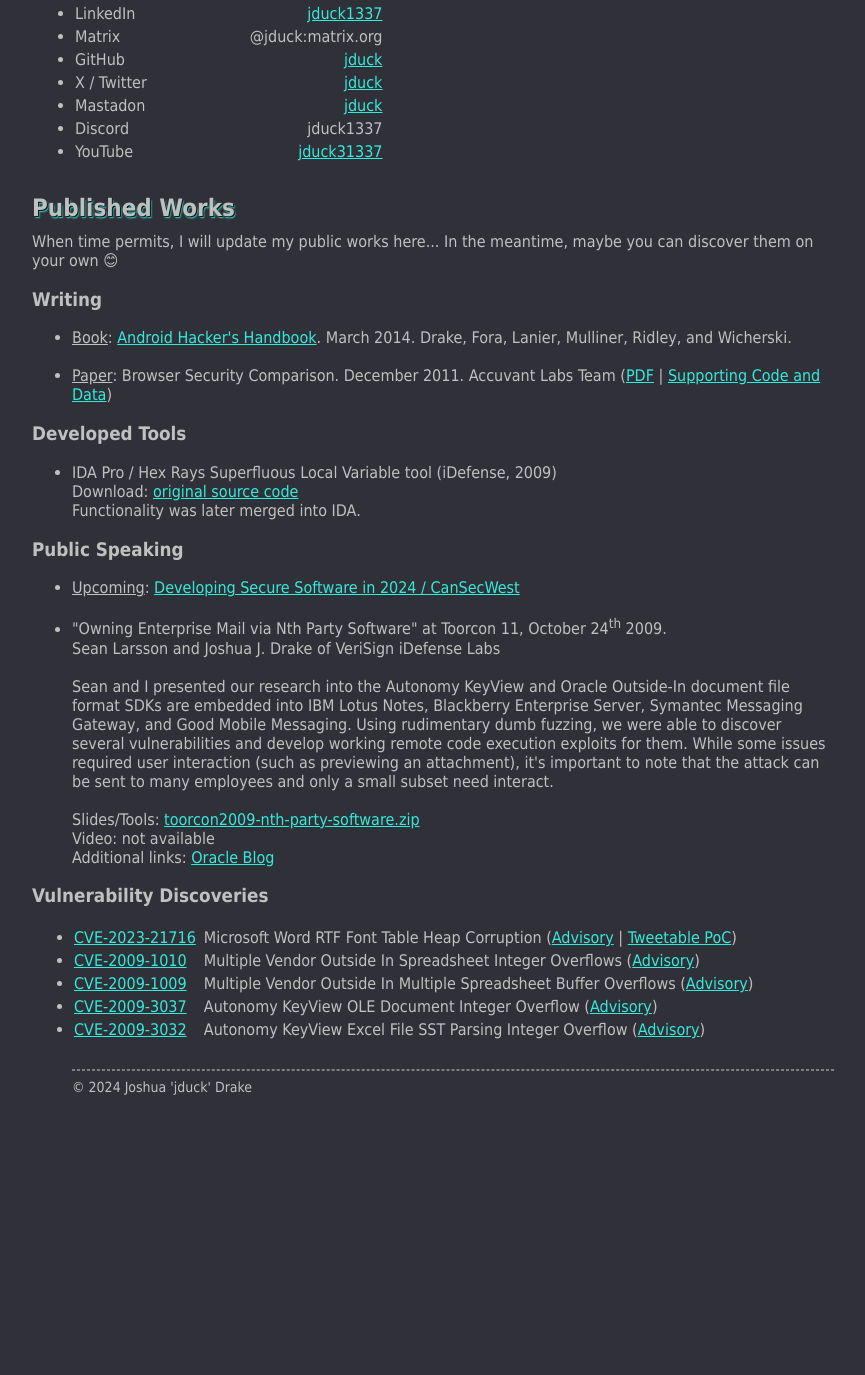
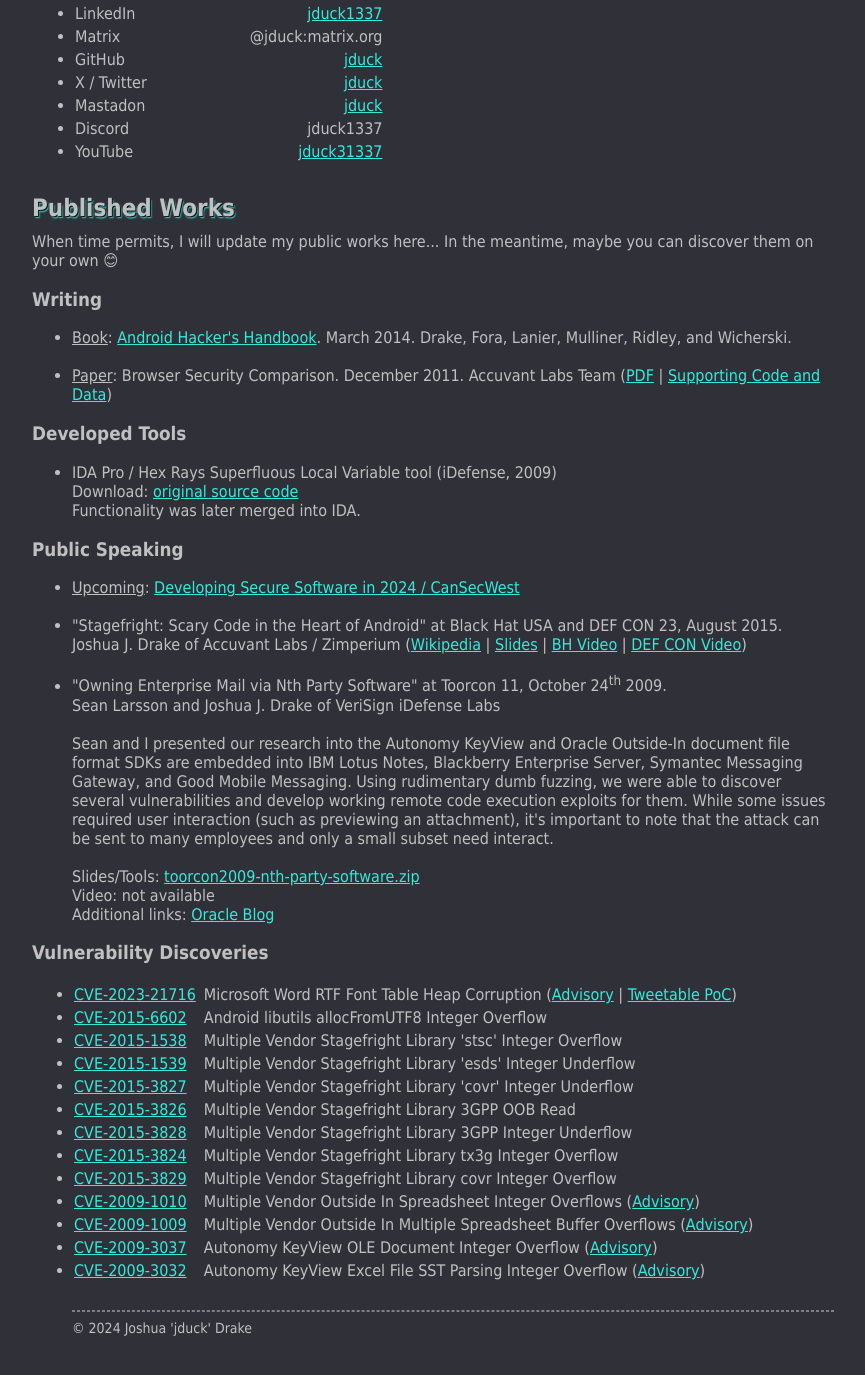
Before and after one commit to jduck/jduck.github.com, a Jekyll site: the page built from index.html, in a window 1280 px wide and 1400 px high, scrolled down 611 px. Shown: the top 1375 px of the window, without its empty margins (208-1073 px from the left). Built offline with Jekyll 4.4.1, drawn with Linux system fonts in a browser that asks for light colours; before the commit the page ends 1770 px from its top, so only the background shows below that.

Commit message:
Add some stagefright stuff

```diff
--- a/index.html
+++ b/index.html
@@ -71,6 +71,9 @@
 <li class="pub"><u>Upcoming</u>: <a href="https://cansecwest2024.sched.com/event/1Zl0m/developing-secure-software-in-2024">Developing Secure Software in 2024 / CanSecWest</a></li>
 <br />
 
+<li class="pub">"Stagefright: Scary Code in the Heart of Android" at Black Hat USA and DEF CON 23, August 2015. Joshua J. Drake of Accuvant Labs / Zimperium (<a href="https://en.wikipedia.org/wiki/Stagefright_(bug)">Wikipedia</a> | <a href="/pubs/us15-Drake-Stagefright%20Scary%20Code%20in%20the%20Heart%20of%20Android-slides.pdf">Slides</a> | <a href="https://www.youtube.com/watch?v=71YP65UANP0">BH Video</a> | <a href="https://www.youtube.com/watch?v=Lxo4zhKe5hA">DEF CON Video</a>)</li>
+<br />
+
 <li class="pub">"Owning Enterprise Mail via Nth Party Software" at Toorcon 11, October 24<sup>th</sup> 2009.<br />
 Sean Larsson and Joshua J. Drake of VeriSign iDefense Labs<br />
 <br />
@@ -102,6 +105,54 @@
 
 <tr>
 <td class="cve"><li>
+<a href="https://cve.mitre.org/cgi-bin/cvename.cgi?name=CVE-2015-6602">CVE-2015-6602</a></td>
+<td class="cvedeet">Android libutils allocFromUTF8 Integer Overflow
+</td></tr>
+
+<tr>
+<td class="cve"><li>
+<a href="https://cve.mitre.org/cgi-bin/cvename.cgi?name=CVE-2015-1538">CVE-2015-1538</a></td>
+<td class="cvedeet">Multiple Vendor Stagefright Library 'stsc' Integer Overflow
+</td></tr>
+
+<tr>
+<td class="cve"><li>
+<a href="https://cve.mitre.org/cgi-bin/cvename.cgi?name=CVE-2015-1539">CVE-2015-1539</a></td>
+<td class="cvedeet">Multiple Vendor Stagefright Library 'esds' Integer Underflow
+</td></tr>
+
+<tr>
+<td class="cve"><li>
+<a href="https://cve.mitre.org/cgi-bin/cvename.cgi?name=CVE-2015-3827">CVE-2015-3827</a></td>
+<td class="cvedeet">Multiple Vendor Stagefright Library 'covr' Integer Underflow
+</td></tr>
+
+<tr>
+<td class="cve"><li>
+<a href="https://cve.mitre.org/cgi-bin/cvename.cgi?name=CVE-2015-3826">CVE-2015-3826</a></td>
+<td class="cvedeet">Multiple Vendor Stagefright Library 3GPP OOB Read
+</td></tr>
+
+<tr>
+<td class="cve"><li>
+<a href="https://cve.mitre.org/cgi-bin/cvename.cgi?name=CVE-2015-3828">CVE-2015-3828</a></td>
+<td class="cvedeet">Multiple Vendor Stagefright Library 3GPP Integer Underflow
+</td></tr>
+
+<tr>
+<td class="cve"><li>
+<a href="https://cve.mitre.org/cgi-bin/cvename.cgi?name=CVE-2015-3824">CVE-2015-3824</a></td>
+<td class="cvedeet">Multiple Vendor Stagefright Library tx3g Integer Overflow
+</td></tr>
+
+<tr>
+<td class="cve"><li>
+<a href="https://cve.mitre.org/cgi-bin/cvename.cgi?name=CVE-2015-3829">CVE-2015-3829</a></td>
+<td class="cvedeet">Multiple Vendor Stagefright Library covr Integer Overflow
+</td></tr>
+
+<tr>
+<td class="cve"><li>
 <a href="https://cve.mitre.org/cgi-bin/cvename.cgi?name=CVE-2009-1010">CVE-2009-1010</a></td>
 <td class="cvedeet">Multiple Vendor Outside In Spreadsheet Integer Overflows (<a href="https://web.archive.org/web/20090821200540/http://labs.idefense.com/intelligence/vulnerabilities/display.php?id=799">Advisory</a>)
 </td></tr>
```
